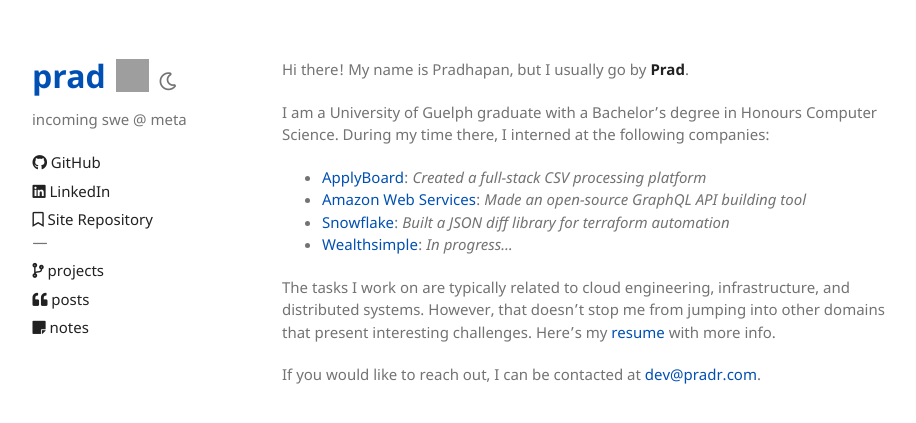
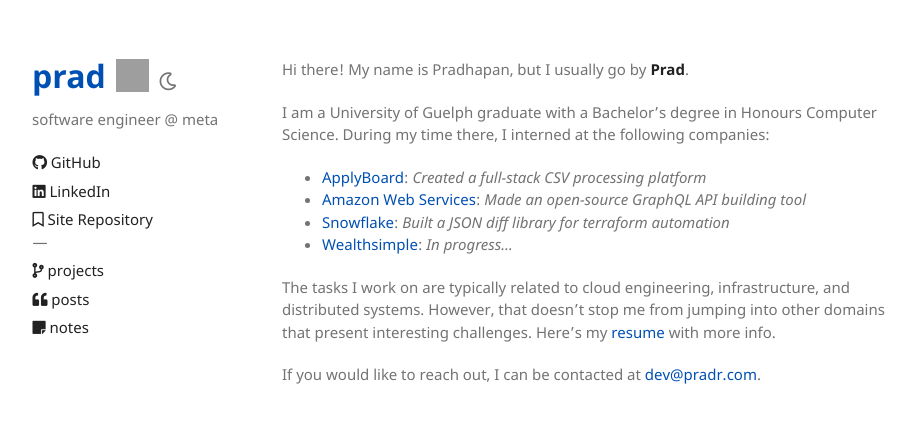
Before and after one commit to pradhapanr/prad-site, a Jekyll site: the page built from index.md, in a window 1280 px wide. Shown: the top 423 px of the page, without its empty margins (153-1069 px from the left). Built offline with Jekyll 4.4.1, drawn with Linux system fonts in a browser that asks for light colours; grey boxes are pictures that could not be loaded.

```diff
--- a/_config.yml
+++ b/_config.yml
@@ -1,7 +1,7 @@
 title: prad
 email: dev@pradr.com
 description: Home
-about: incoming swe @ meta
+about: software engineer @ meta
 show_downloads: false
 google_analytics: UA-108144808-1
 include: ['_pages']
```
